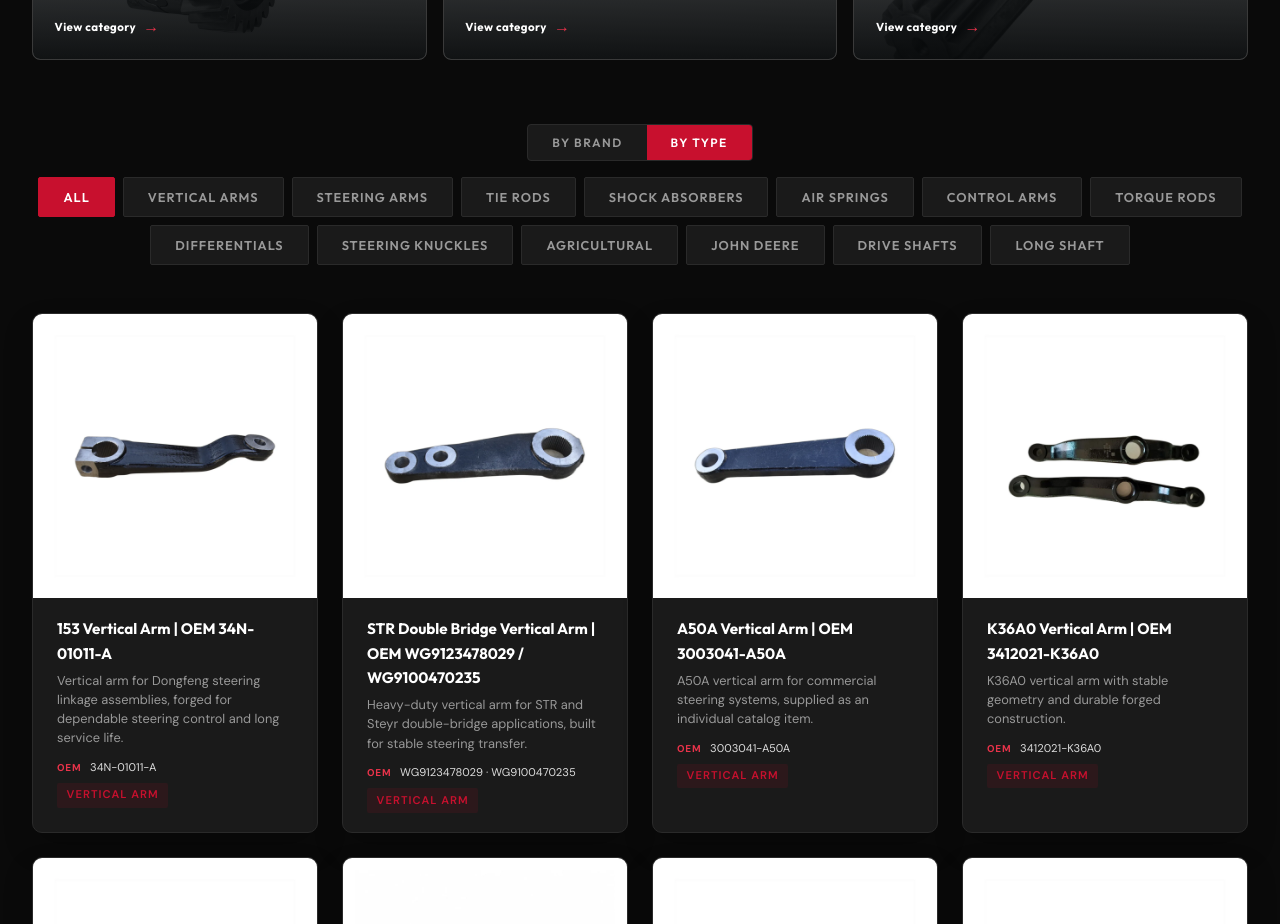
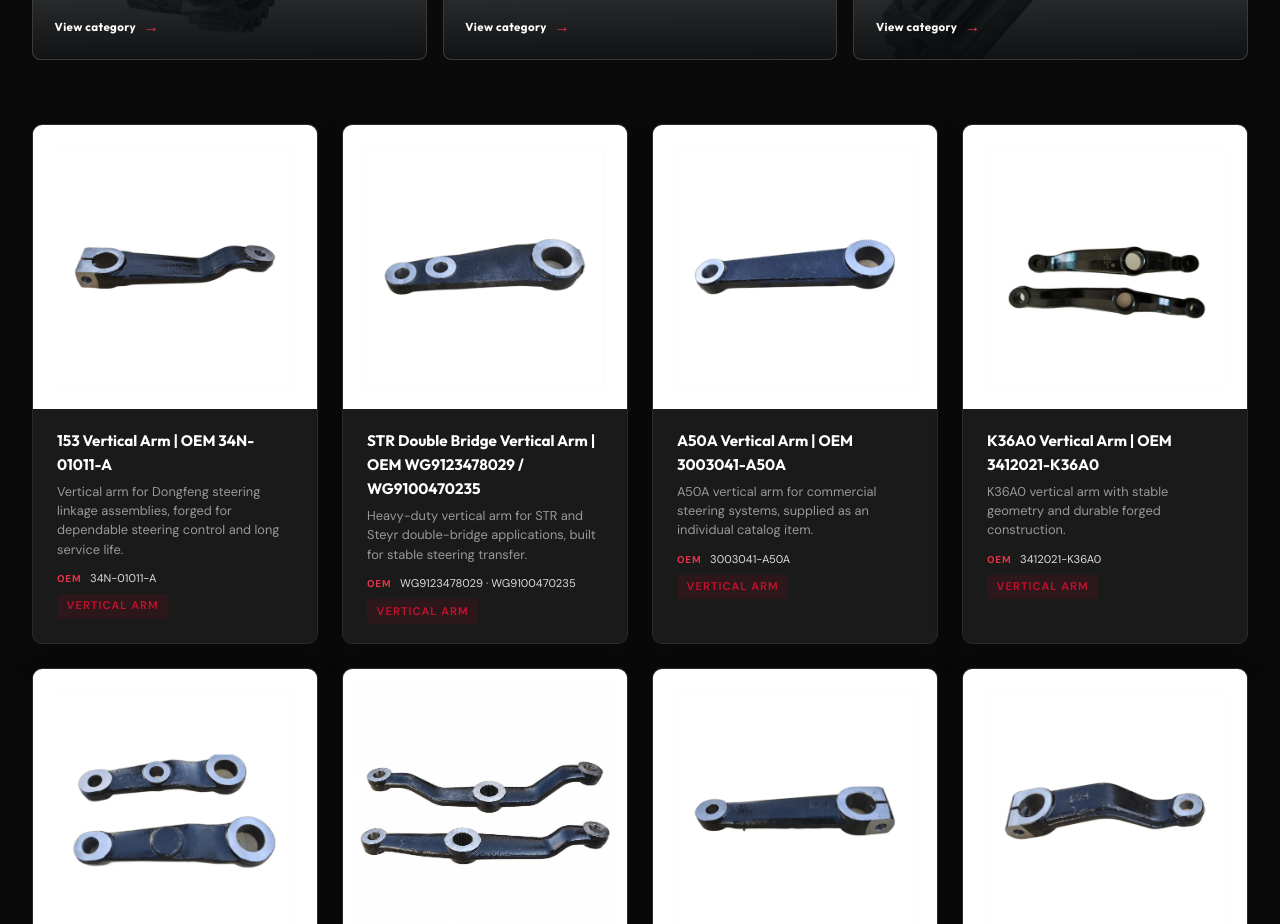
Before and after one commit to cereliajiao-commits/HS, a Next.js app: page / in a window 1280 px wide. Shown: the part 5900-6824 px from the top of the page. Built offline with nearby package versions, Linux system fonts and the light colour scheme; no server answers.

Commit message:
Simplify homepage product navigation

```diff
--- a/components/ProductsSection.tsx
+++ b/components/ProductsSection.tsx
@@ -25,64 +25,16 @@ export default function ProductsSection() {
     note: t('products.platformNote'),
   };
 
-  const typeTabs = [
-    { filter: 'all', label: t('products.all') },
-    { filter: 'vertical', label: t('products.verticalArms') },
-    { filter: 'steering-arm', label: t('products.steeringArms') },
-    { filter: 'tie-rod', label: t('products.tieRods') },
-    { filter: 'shock-absorber', label: t('products.shockAbsorbers') },
-    { filter: 'air-spring', label: t('products.airSprings') },
-    { filter: 'control-arm', label: t('products.controlArms') },
-    { filter: 'torque-rod', label: t('products.torqueRods') },
-    { filter: 'differential', label: t('products.differentials') },
-    { filter: 'steering-knuckle', label: t('products.steeringKnuckles') },
-    { filter: 'agricultural', label: t('products.agricultural') },
-    { filter: 'john-deere', label: t('products.johnDeere') },
-    { filter: 'shaft', label: t('products.driveShafts') },
-    { filter: 'long-shaft', label: t('products.longShaft') },
-  ];
-
-  const brandTabs = [
-    { filter: 'all', label: t('products.all') },
-    { filter: 'sinotruk', label: 'SINOTRUK' },
-    { filter: 'dongfeng', label: 'Dongfeng' },
-    { filter: 'auman', label: 'Auman' },
-    { filter: 'howo', label: 'HOWO' },
-    { filter: 'shaanxi', label: 'SHACMAN' },
-    { filter: 'john-deere', label: 'John Deere' },
-    { filter: 'others', label: t('products.others') },
-  ];
-  const [filterMode, setFilterMode] = useState<'type' | 'brand'>('type');
-  const [currentFilter, setCurrentFilter] = useState('all');
   const [currentPage, setCurrentPage] = useState(1);
-
-  const handleModeSwitch = (mode: 'type' | 'brand') => {
-    setFilterMode(mode);
-    setCurrentFilter('all');
-    setCurrentPage(1);
-  };
-
-  const handleFilter = (filter: string) => {
-    setCurrentFilter(filter);
-    setCurrentPage(1);
-  };
-
-  const filteredCards = allProductCards.filter((card) => {
-    if (currentFilter === 'all') return true;
-    if (filterMode === 'type') return card.category === currentFilter;
-    return card.brand === currentFilter;
-  });
-
-  const totalPages = Math.max(1, Math.ceil(filteredCards.length / PRODUCTS_PER_PAGE));
+  const totalPages = Math.max(1, Math.ceil(allProductCards.length / PRODUCTS_PER_PAGE));
   const visiblePage = Math.min(currentPage, totalPages);
-  const paginatedCards = filteredCards.slice((visiblePage - 1) * PRODUCTS_PER_PAGE, visiblePage * PRODUCTS_PER_PAGE);
+  const paginatedCards = allProductCards.slice((visiblePage - 1) * PRODUCTS_PER_PAGE, visiblePage * PRODUCTS_PER_PAGE);
 
   const changePage = (page: number) => {
     setCurrentPage(page);
     document.querySelector('#products')?.scrollIntoView({ behavior: 'smooth', block: 'start' });
   };
 
-  const tabs = filterMode === 'type' ? typeTabs : brandTabs;
   const categoryCopy = lang === 'zh'
     ? { label: '按产品系列浏览', title: '先找到产品系列，再选择具体型号', intro: '按配件类型进入系列页面，查看适配车型、OEM号和产品详情。', viewAll: '查看全部系列', view: '查看系列', count: '个产品' }
     : { label: 'Browse by product category', title: 'Start with the right part family', intro: 'Enter a part family to compare applications, OEM references and product details.', viewAll: 'View all categories', view: 'View category', count: 'products' };
@@ -150,33 +102,6 @@ export default function ProductsSection() {
             })}
           </div>
         </section>
-        <div className="product-tabs fade-up stagger-3">
-          <div className="filter-mode-toggle">
-            <button
-              className={`mode-btn ${filterMode === 'brand' ? 'active' : ''}`}
-              onClick={() => handleModeSwitch('brand')}
-            >
-              {t('products.byBrand')}
-            </button>
-            <button
-              className={`mode-btn ${filterMode === 'type' ? 'active' : ''}`}
-              onClick={() => handleModeSwitch('type')}
-            >
-              {t('products.byType')}
-            </button>
-          </div>
-          <div className="filter-tabs">
-            {tabs.map((tab) => (
-              <button
-                key={tab.filter}
-                className={`product-tab ${currentFilter === tab.filter ? 'active' : ''}`}
-                onClick={() => handleFilter(tab.filter)}
-              >
-                {tab.label}
-              </button>
-            ))}
-          </div>
-        </div>
         <div className="products-grid">
           {paginatedCards.map((card, index) => {
             const localized = resolveProductText(card.id, card.category, lang);
```
